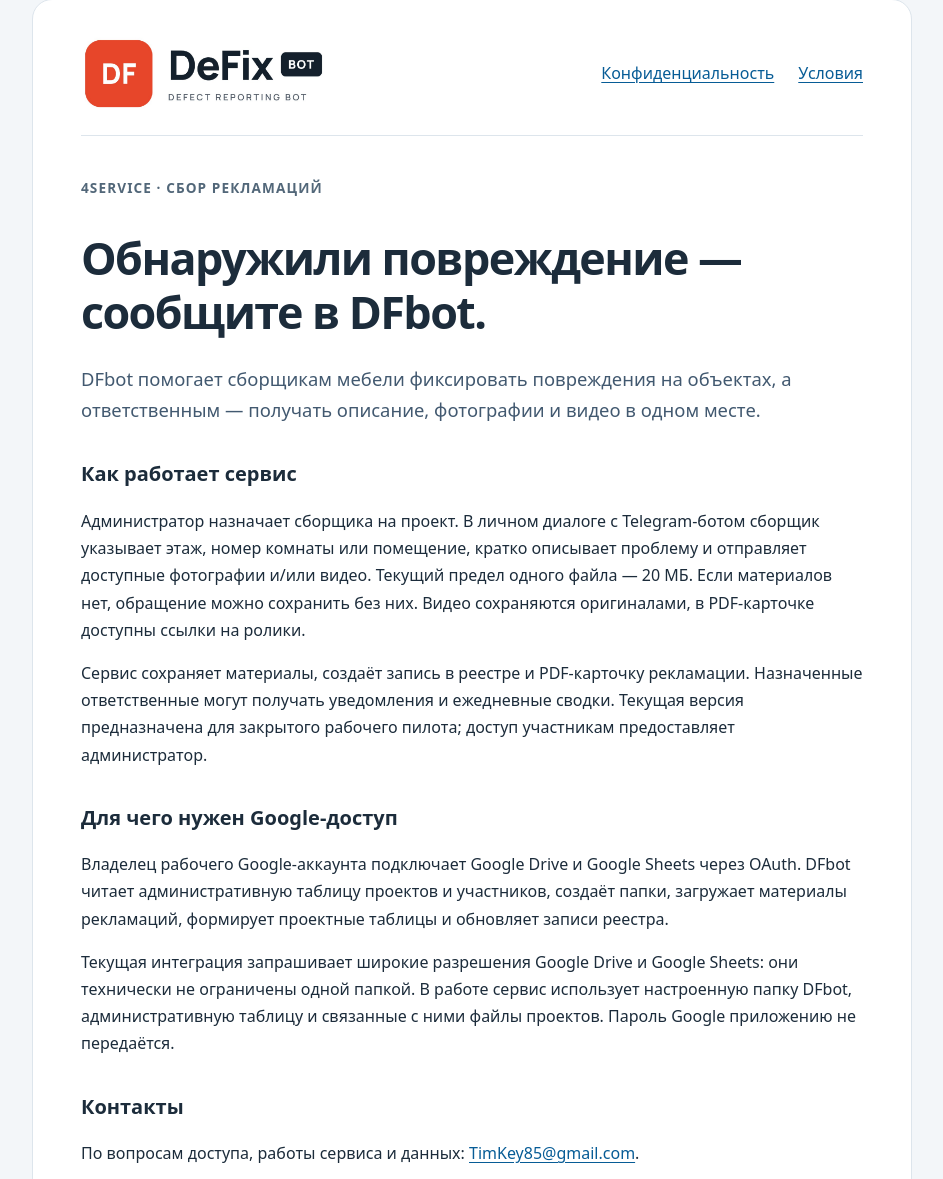
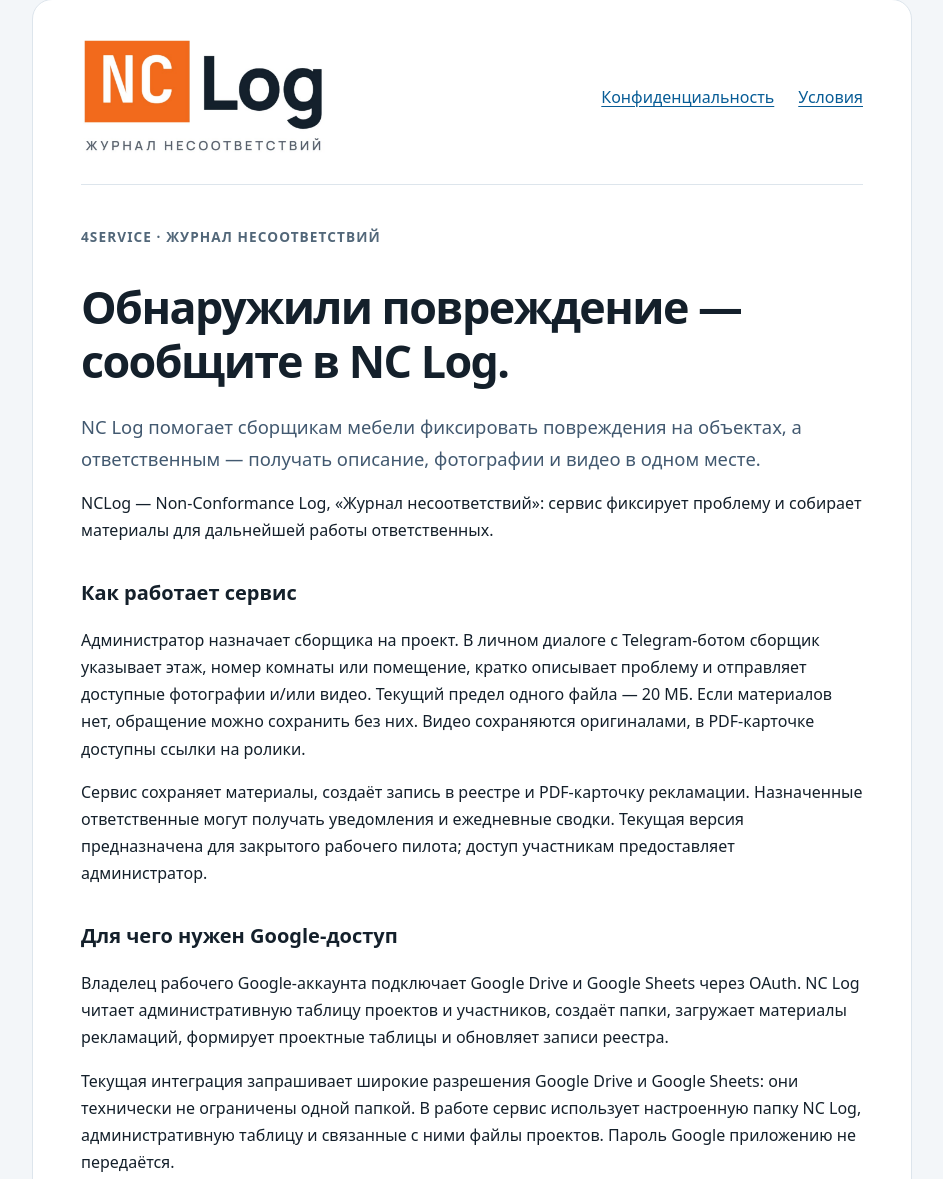
Before and after one commit to 2b-debug/claimbot-info, a plain HTML site: page index.html in a window 1280 px wide. Shown: the part 37-1216 px from the top of the page, without its empty margins (168-1111 px from the left). Drawn offline with Linux system fonts and the light colour scheme.

Commit message:
docs: publish NC Log information and policies

```diff
--- a/index.html
+++ b/index.html
@@ -1,17 +1,18 @@
 <!doctype html>
 <html lang="ru">
-<head><meta charset="utf-8"><meta name="viewport" content="width=device-width,initial-scale=1"><title>DFbot — сбор рекламаций</title><link rel="stylesheet" href="style.css"></head>
+<head><meta charset="utf-8"><meta name="viewport" content="width=device-width,initial-scale=1"><title>NC Log — сбор рекламаций</title><link rel="stylesheet" href="style.css"></head>
 <body><main>
-<nav aria-label="Навигация"><a href="./" aria-label="DFbot"><img class="brand-logo" src="dfbot-logo.png" alt="DFbot — DeFix BOT"></a><a href="privacy.html">Конфиденциальность</a><a href="terms.html">Условия</a></nav>
-<p class="eyebrow">4service · Сбор рекламаций</p>
-<h1>Обнаружили повреждение — сообщите в DFbot.</h1>
-<p class="lead">DFbot помогает сборщикам мебели фиксировать повреждения на объектах, а ответственным — получать описание, фотографии и видео в одном месте.</p>
+<nav aria-label="Навигация"><a href="./" aria-label="NC Log"><img class="brand-logo" src="nclog-logo-ru.png" alt="NC Log — Журнал несоответствий"></a><a href="privacy.html">Конфиденциальность</a><a href="terms.html">Условия</a></nav>
+<p class="eyebrow">4service · Журнал несоответствий</p>
+<h1>Обнаружили повреждение — сообщите в NC Log.</h1>
+<p class="lead">NC Log помогает сборщикам мебели фиксировать повреждения на объектах, а ответственным — получать описание, фотографии и видео в одном месте.</p>
+<p>NCLog — Non-Conformance Log, «Журнал несоответствий»: сервис фиксирует проблему и собирает материалы для дальнейшей работы ответственных.</p>
 <h2>Как работает сервис</h2>
 <p>Администратор назначает сборщика на проект. В личном диалоге с Telegram-ботом сборщик указывает этаж, номер комнаты или помещение, кратко описывает проблему и отправляет доступные фотографии и/или видео. Текущий предел одного файла — 20 МБ. Если материалов нет, обращение можно сохранить без них. Видео сохраняются оригиналами, в PDF-карточке доступны ссылки на ролики.</p>
 <p>Сервис сохраняет материалы, создаёт запись в реестре и PDF-карточку рекламации. Назначенные ответственные могут получать уведомления и ежедневные сводки. Текущая версия предназначена для закрытого рабочего пилота; доступ участникам предоставляет администратор.</p>
 <h2>Для чего нужен Google-доступ</h2>
-<p>Владелец рабочего Google-аккаунта подключает Google Drive и Google Sheets через OAuth. DFbot читает административную таблицу проектов и участников, создаёт папки, загружает материалы рекламаций, формирует проектные таблицы и обновляет записи реестра.</p>
-<p>Текущая интеграция запрашивает широкие разрешения Google Drive и Google Sheets: они технически не ограничены одной папкой. В работе сервис использует настроенную папку DFbot, административную таблицу и связанные с ними файлы проектов. Пароль Google приложению не передаётся.</p>
+<p>Владелец рабочего Google-аккаунта подключает Google Drive и Google Sheets через OAuth. NC Log читает административную таблицу проектов и участников, создаёт папки, загружает материалы рекламаций, формирует проектные таблицы и обновляет записи реестра.</p>
+<p>Текущая интеграция запрашивает широкие разрешения Google Drive и Google Sheets: они технически не ограничены одной папкой. В работе сервис использует настроенную папку NC Log, административную таблицу и связанные с ними файлы проектов. Пароль Google приложению не передаётся.</p>
 <h2>Контакты</h2>
 <p>По вопросам доступа, работы сервиса и данных: <a href="mailto:TimKey85@gmail.com">TimKey85@gmail.com</a>.</p>
 <footer><a href="privacy.html">Политика конфиденциальности</a> · <a href="terms.html">Условия использования</a><p>Обновлено 30 октября 2026 года.</p></footer>
--- a/style.css
+++ b/style.css
@@ -1,3 +1,3 @@
-:root{font-family:system-ui,-apple-system,"Segoe UI",sans-serif;color:#1c2c3b;background:#f3f6f9;line-height:1.7}*{box-sizing:border-box}body{margin:0}main{max-width:880px;margin:36px auto;padding:36px 48px;background:#fff;border:1px solid #dde5ec;border-radius:20px}nav{display:flex;flex-wrap:wrap;gap:12px 24px;padding-bottom:24px;border-bottom:1px solid #dde5ec}a{color:#075c96;text-underline-offset:3px}a:hover{color:#003b64}a:focus-visible{outline:3px solid #e19b27;outline-offset:4px}nav a:first-child{font-weight:750;margin-right:auto}h1{font-size:clamp(1.9rem,4.5vw,2.8rem);line-height:1.2;letter-spacing:-.035em;margin:32px 0 24px}h2{font-size:1.25rem;margin-top:32px}p{margin:16px 0}.eyebrow{margin-top:40px;color:#526779;font-size:.85rem;font-weight:650;text-transform:uppercase;letter-spacing:.08em}.lead{font-size:1.15rem;color:#425970}footer{margin-top:40px;padding-top:24px;border-top:1px solid #dde5ec;font-size:.9rem;color:#526779}@media(max-width:600px){main{margin:0;padding:24px;border:0;border-radius:0}nav{gap:12px;font-size:.9rem}nav a:first-child{width:100%}}
+:root{font-family:system-ui,-apple-system,"Segoe UI",sans-serif;color:#14202B;background:#f3f6f9;line-height:1.7}*{box-sizing:border-box}body{margin:0}main{max-width:880px;margin:36px auto;padding:36px 48px;background:#fff;border:1px solid #dde5ec;border-radius:20px}nav{display:flex;flex-wrap:wrap;gap:12px 24px;padding-bottom:24px;border-bottom:1px solid #dde5ec}a{color:#075c96;text-underline-offset:3px}a:hover{color:#003b64}a:focus-visible{outline:3px solid #F26B1D;outline-offset:4px}nav a:first-child{font-weight:750;margin-right:auto}h1{font-size:clamp(1.9rem,4.5vw,2.8rem);line-height:1.2;letter-spacing:-.035em;margin:32px 0 24px}h2{font-size:1.25rem;margin-top:32px}p{margin:16px 0}.eyebrow{margin-top:40px;color:#526779;font-size:.85rem;font-weight:650;text-transform:uppercase;letter-spacing:.08em}.lead{font-size:1.15rem;color:#425970}footer{margin-top:40px;padding-top:24px;border-top:1px solid #dde5ec;font-size:.9rem;color:#526779}@media(max-width:600px){main{margin:0;padding:24px;border:0;border-radius:0}nav{gap:12px;font-size:.9rem}nav a:first-child{width:100%}}
 
 .brand-logo{display:block;width:245px;max-width:100%;height:auto}nav{align-items:center}
```
Also changed, not shown: privacy.html (+6 -6 lines), terms.html (+4 -4 lines), dfbot-logo.png (deleted), nclog-logo-ru.png (added).
